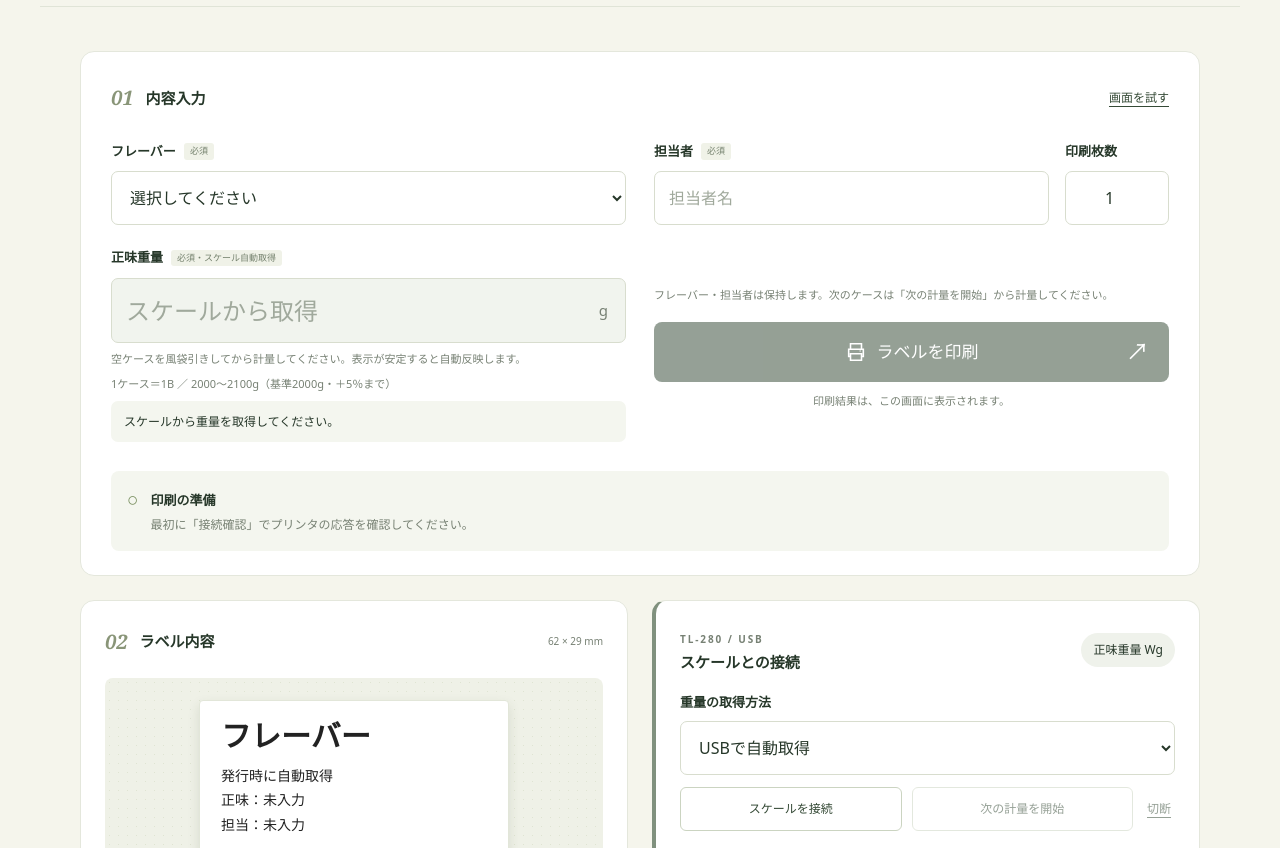
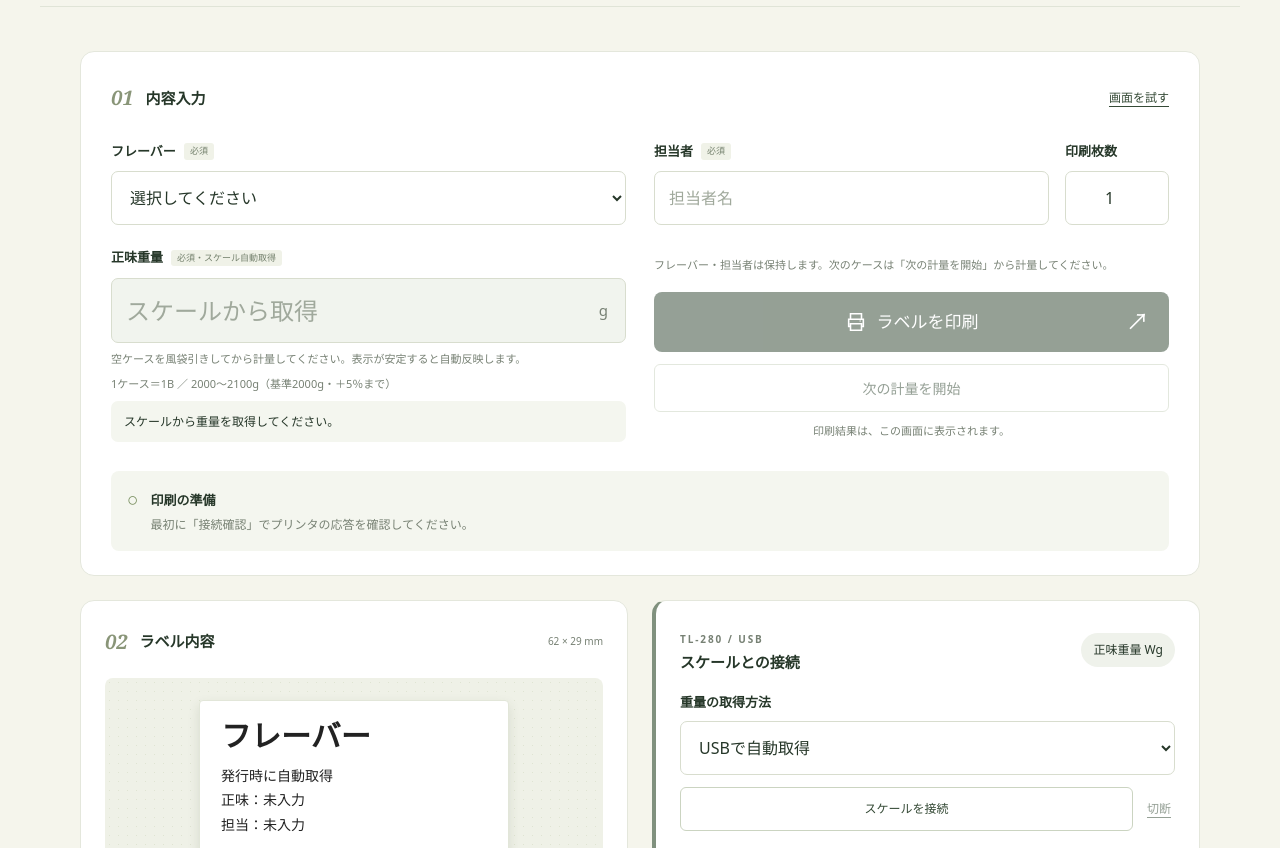
Before and after one commit to aishunrai/imo-gelato-print-station, a website: page apps/label-print/public/index.html in a window 1280 px wide. Shown: the part 81-929 px from the top of the page. Drawn offline with Linux system fonts and the light colour scheme.

Commit message:
Place next measurement action directly below the print button

```diff
--- a/apps/label-print/public/index.html
+++ b/apps/label-print/public/index.html
@@ -9,7 +9,7 @@
   <link rel="stylesheet" href="styles.css?v=20261030-label-v3">
   <link rel="stylesheet" href="weight.css?v=20261030-label-v3">
   <link rel="stylesheet" href="cloud.css?v=20261030-label-v3">
-  <link rel="stylesheet" href="scale.css?v=20261030-label-v3">
+  <link rel="stylesheet" href="scale.css?v=20261030-next-measure">
 </head>
 <body>
   <header class="topbar"><h1 class="site-title"><a class="brand" href="./">いもんね ジェラートラベル印刷</a></h1><span class="edition">スケール連携</span></header>
@@ -41,6 +41,7 @@
           <div class="weight-field"><label for="weight">正味重量<span id="weight-source-label">必須・スケール自動取得</span></label><div class="weight-input"><input id="weight" name="weight" type="number" min="1" step="1" inputmode="numeric" placeholder="スケールから取得" autocomplete="off" aria-describedby="weight-help weight-range weight-judgment" required readonly><span>g</span></div><p id="weight-help">空ケースを風袋引きしてから計量してください。</p><p id="weight-range"></p><p id="weight-judgment" class="weight-judgment" role="status" aria-live="polite" data-state="empty">正味重量を取得してください。</p></div>
           <div class="print-actions"><p class="retain-note">フレーバー・担当者は保持します。次のケースは「次の計量を開始」から計量してください。</p>
           <button id="print-button" class="primary" type="submit"><svg viewBox="0 0 24 24" fill="none" stroke="currentColor" stroke-width="1.7" aria-hidden="true"><path d="M6 9V3h12v6M6 17H4V9h16v8h-2M6 14h12v7H6zM16 11h1"/></svg><span id="print-button-text">ラベルを印刷</span><span class="arrow" aria-hidden="true">↗</span></button>
+          <button id="scale-arm" class="secondary next-measure" type="button">次の計量を開始</button>
           <p class="button-note" id="button-note">印刷結果は、この画面に表示されます。</p></div>
         </form>
         <div id="result" class="result" role="status" aria-live="polite"><span class="result-icon" aria-hidden="true">○</span><div><strong id="result-title">印刷の準備</strong><p id="result-detail">最初に「接続確認」でプリンタの応答を確認してください。</p></div></div>
@@ -51,7 +52,7 @@
       <aside class="aside" aria-label="機器との接続">
         <section id="scale-card" class="card scale-card" aria-labelledby="scale-heading" data-state="disconnected">
           <div class="card-heading"><div><span class="eyebrow">TL-280 / USB</span><h2 id="scale-heading">スケールとの接続</h2></div><span class="scale-badge">正味重量 Wg</span></div>
-          <div class="scale-toolbar"><div class="scale-mode"><label for="weight-mode">重量の取得方法</label><select id="weight-mode"><option value="usb">USBで自動取得</option><option value="manual">手入力</option></select></div><div class="scale-buttons"><button id="scale-connect" class="secondary" type="button">スケールを接続</button><button id="scale-arm" class="secondary" type="button">次の計量を開始</button><button id="scale-disconnect" class="text-button" type="button">切断</button></div></div>
+          <div class="scale-toolbar"><div class="scale-mode"><label for="weight-mode">重量の取得方法</label><select id="weight-mode"><option value="usb">USBで自動取得</option><option value="manual">手入力</option></select></div><div class="scale-buttons"><button id="scale-connect" class="secondary" type="button">スケールを接続</button><button id="scale-disconnect" class="text-button" type="button">切断</button></div></div>
           <strong id="scale-title" role="status" aria-live="polite">スケール未接続</strong><p id="scale-message" role="status" aria-live="polite">スケールを接続してください。</p><p id="scale-tare" class="scale-meta">受信したWgを正味重量として使用します。</p>
           <p class="scale-help">先にSerial USB Terminalの接続を解除し、このページの「スケールを接続」からFTDI機器を選んでください。空ケースを風袋引きしてから中身を入れ、表示が安定するまで待ちます。</p>
           <details><summary>受信の仕組み・診断情報</summary><p id="scale-support"></p><p>TL-280は安定した計量結果を送ります。重量が連続して動く表示ではありません。受信から30秒経過、画面を離れたとき、印刷開始時、USB切断時は重量を解除します。次のケースは「次の計量を開始」を押して載せ替え・再計量してください。物を下ろしたことは自動検出できません。</p><p>風袋量Ptは確認用です。Wgから二重に差し引きません。端末がUSBをChromeへ渡せない場合は直接受信できないため、下の情報を共有してください。</p><pre id="scale-diagnostics">まだ受信していません。</pre></details>
--- a/apps/label-print/public/scale.css
+++ b/apps/label-print/public/scale.css
@@ -12,6 +12,7 @@
 .print-actions{display:flex;flex-direction:column;justify-content:center}
 .print-actions .retain-note{margin:0 0 18px}
 .print-actions .button-note{margin:10px 0 0}
+.print-actions .next-measure{width:100%;min-height:48px;margin-top:12px;font-size:14px}
 .form-card>.result{margin-top:22px}
 .workspace{grid-template-columns:repeat(2,minmax(0,1fr));gap:24px;margin-top:24px}
 .workspace>*{min-width:0}
```
